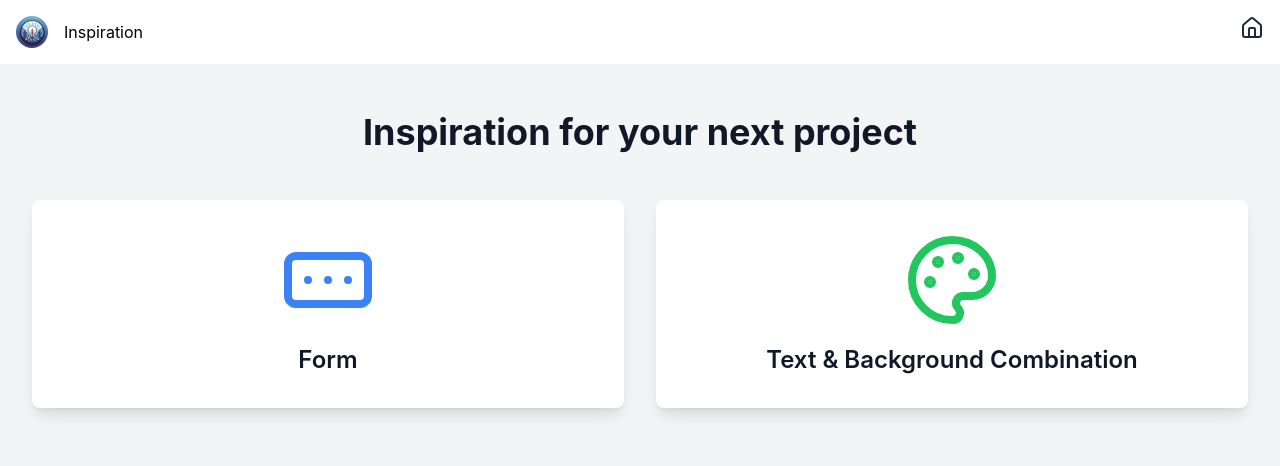
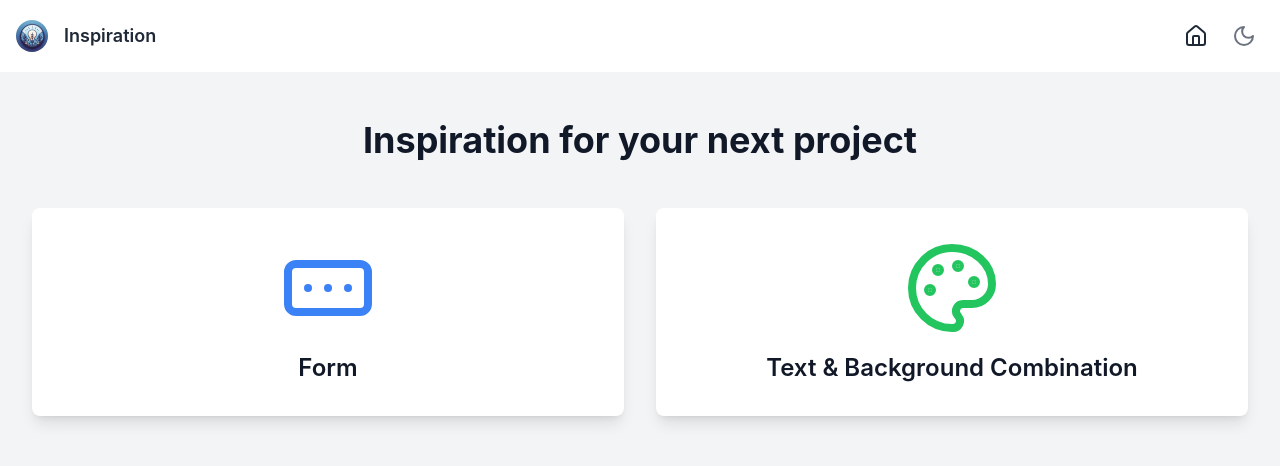
Before and after one commit to SoroushGhodrat/inspiration, a React (Create React App) app: page / in a window 1280 px wide. Shown: the top 466 px of the page. Built offline with nearby package versions, Linux system fonts and the light colour scheme.

Commit message:
Refactor: - Move darkMode functionality from the navbar to App for a global effect.
- Remove HomeIcon from components and move it to the Navbar fo consistency.

- Add navigation to the HomeIcon component.

```diff
--- a/src/App.tsx
+++ b/src/App.tsx
@@ -1,4 +1,4 @@
-import React from 'react';
+import React, { useState, useEffect } from 'react';
 import './App.css';
 import ColorCombinations from './components/TextAndBackgroundCombination/ColorCombinations';
 import MultiStepForm from './components/MultiStepsForm/MultiStepForm';
@@ -6,10 +6,24 @@ import { BrowserRouter as Router, Route, Routes } from 'react-router-dom';
 import Home from './pages/Home';
 import Navbar from './components/UI/Navbar';
 
-function App() {
+const App: React.FC = () => {
+    const [darkMode, setDarkMode] = useState(false);
+
+    useEffect(() => {
+      if (darkMode) {
+        document.documentElement.classList.add('dark');
+      } else {
+        document.documentElement.classList.remove('dark');
+      }
+    }, [darkMode]);
+
+    const toggleDarkMode = () => {
+      setDarkMode(!darkMode);
+    };
+
   return (
     <Router>
-      <Navbar />
+      <Navbar darkMode={darkMode} toggleDarkMode={toggleDarkMode} />
 
       <Routes>
         <Route path="/" element={<Home />} />
--- a/src/components/MultiStepsForm/MultiStepForm.tsx
+++ b/src/components/MultiStepsForm/MultiStepForm.tsx
@@ -3,8 +3,7 @@ import Step1 from './Step1';
 import Step2 from './Step2';
 import Step3 from './Step3';
 import { FormData } from '../../types/MultiStepForm';
-import HomeIcon from '../UI/Home';
-import { useNavigate } from 'react-router-dom';
+
 
 const MultiStepForm: React.FC = () => {
   const [step, setStep] = useState(1);
@@ -14,7 +13,7 @@ const MultiStepForm: React.FC = () => {
     email: '',
   });
 
-  const navigate = useNavigate();
+
 
   const nextStep = () => setStep(step + 1);
   const prevStep = () => setStep(step - 1);
@@ -25,8 +24,6 @@ const MultiStepForm: React.FC = () => {
 
   return (
     <div className="flex justify-center items-center min-h-screen">
-      <HomeIcon navigate={() => navigate('/')} />
-
       <div className="flex flex-col items-center gap-4 p-4 border border-gray-300 bg-gray-100 rounded-md max-w-md w-full">
         {(() => {
           switch (step) {
--- a/src/components/TextAndBackgroundCombination/ColorCombinations.tsx
+++ b/src/components/TextAndBackgroundCombination/ColorCombinations.tsx
@@ -1,6 +1,5 @@
 import React from 'react';
-import { useNavigate } from 'react-router-dom';
-import HomeIcon from '../UI/Home';
+
 import {
   Title,
   Card,
@@ -13,7 +12,7 @@ import {
 } from './Card';
 
 const ColorCombinations: React.FC = () => {
-  const navigate = useNavigate();
+
 
   const combinations = [
     {
@@ -134,8 +133,6 @@ const ColorCombinations: React.FC = () => {
 
   return (
     <div>
-      <HomeIcon navigate={() => navigate('/')} />
-
       <Title>text & background combination</Title>
       <FlexContainer>
         {combinations.map((combo) => (
--- a/src/components/UI/Home.tsx
+++ b/src/components/UI/Home.tsx
@@ -1,15 +1,14 @@
 import React from 'react';
 import { Home } from 'lucide-react';
+import { useNavigate } from 'react-router-dom';
 
-interface HomeIconProps {
-  navigate: () => void;
-}
-
-const HomeIcon: React.FC<HomeIconProps> = ({ navigate }) => {
+const HomeIcon: React.FC = () => {
+  const navigate = useNavigate();
   return (
     <div
-      onClick={navigate}
-      className="absolute top-4 right-4 cursor-pointer text-gray-800 dark:text-white hover:text-blue-500 transition-colors duration-200"
+      title="Home"
+      onClick={() => navigate('/')}
+      className="right-4 cursor-pointer text-gray-800 dark:text-white hover:text-blue-500 transition-colors duration-200"
       aria-label="Go to Home"
     >
       <Home size={24} color="currentColor" />
--- a/src/components/UI/Navbar.tsx
+++ b/src/components/UI/Navbar.tsx
@@ -1,20 +1,51 @@
 import React from 'react';
-import { useNavigate } from 'react-router-dom';
 import HomeIcon from '../UI/Home';
 import Logo from '../../assets/images/inspiration.png';
+import { Sun, Moon } from 'lucide-react';
 
-const Navbar: React.FC = () => {
-  const navigate = useNavigate();
+interface NavbarProps {
+  darkMode: boolean;
+  toggleDarkMode: () => void;
+}
 
+const Navbar: React.FC<NavbarProps> = ({ darkMode, toggleDarkMode }) => {
   return (
     <nav className="bg-white dark:bg-gray-800 shadow">
-      <div className="container mx-auto px-4 py-4 flex justify-start ">
-        <div className="flex items-center">
-          <img src={Logo} alt="Logo" className="h-8 mr-4 rounded-full" />
-          Inspiration
+      <div className="container mx-auto px-4 py-4 flex justify-between items-center">
+        {/* Navbar left section */}
+        <div className="flex items-center space-x-4">
+          <img src={Logo} alt="Logo" className="h-8 rounded-full" />
+          <span className="text-gray-800 dark:text-white font-semibold text-lg">
+            Inspiration
+          </span>
         </div>
 
-        <HomeIcon navigate={() => navigate('/')} />
+        {/* Navbar right section */}
+        <div className="flex items-center space-x-4">
+          <HomeIcon />
+
+          <div>
+            <button
+              onClick={toggleDarkMode}
+              className="p-2 rounded-md text-gray-500 dark:text-gray-400 hover:text-gray-700 dark:hover:text-gray-200 focus:outline-none focus:ring-2 focus:ring-offset-2 focus:ring-offset-gray-800 focus:ring-white"
+              title={
+                darkMode ? 'Switch to light theme' : 'Switch to dark theme'
+              }
+              aria-label={
+                darkMode ? 'Switch to light theme' : 'Switch to dark theme'
+              }
+            >
+              <span className="sr-only">
+                {darkMode ? 'Switch to light theme' : 'Switch to dark theme'}
+              </span>
+              {darkMode ? (
+                <Sun className="h-6 w-6" aria-hidden="true" />
+              ) : (
+                <Moon className="h-6 w-6" aria-hidden="true" />
+              )}
+            </button>
+          </div>
+        </div>
       </div>
     </nav>
   );
```
